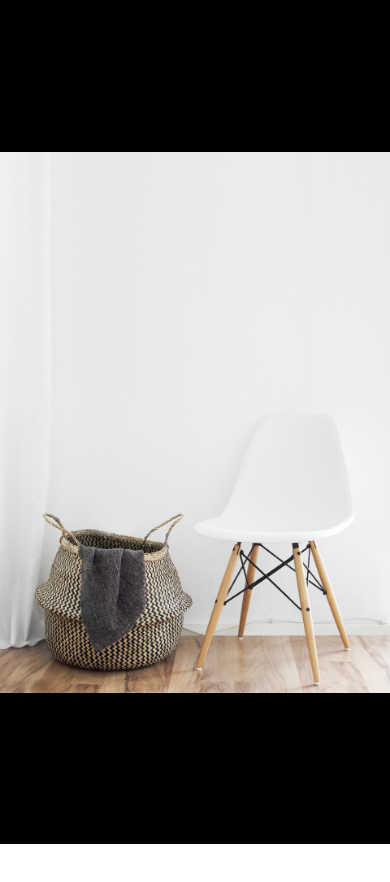
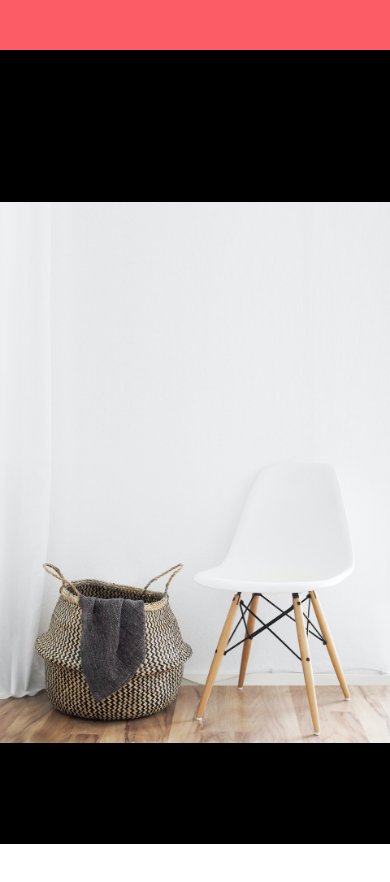
Before and after one commit to zahid2022skipq/ecommerceapp, a React Native app: screen / in a window 390 px wide. Shown: the top 882 px of the page. Before the commit the page ends 844 px from the top, so only its background shows below. Built offline with nearby package versions, Linux system fonts and the light colour scheme.

Commit message:
Close Icon

```diff
--- a/app/screens/ViewImageScreen.js
+++ b/app/screens/ViewImageScreen.js
@@ -4,6 +4,7 @@ import { Image, StyleSheet, View } from "react-native";
 function ViewImageScreen(props) {
   return (
     <View style={styles.container}>
+      <View style={styles.closeIcon}></View>
       <Image
         resizeMode="contain"
         style={styles.image}
@@ -14,6 +15,11 @@ function ViewImageScreen(props) {
 }
 
 const styles = StyleSheet.create({
+  closeIcon: {
+    backgroundColor: "#fc5c65",
+    height: 50,
+    width: "50",
+  },
   container: {
     backgroundColor: "#000",
     flex: 1,
```
